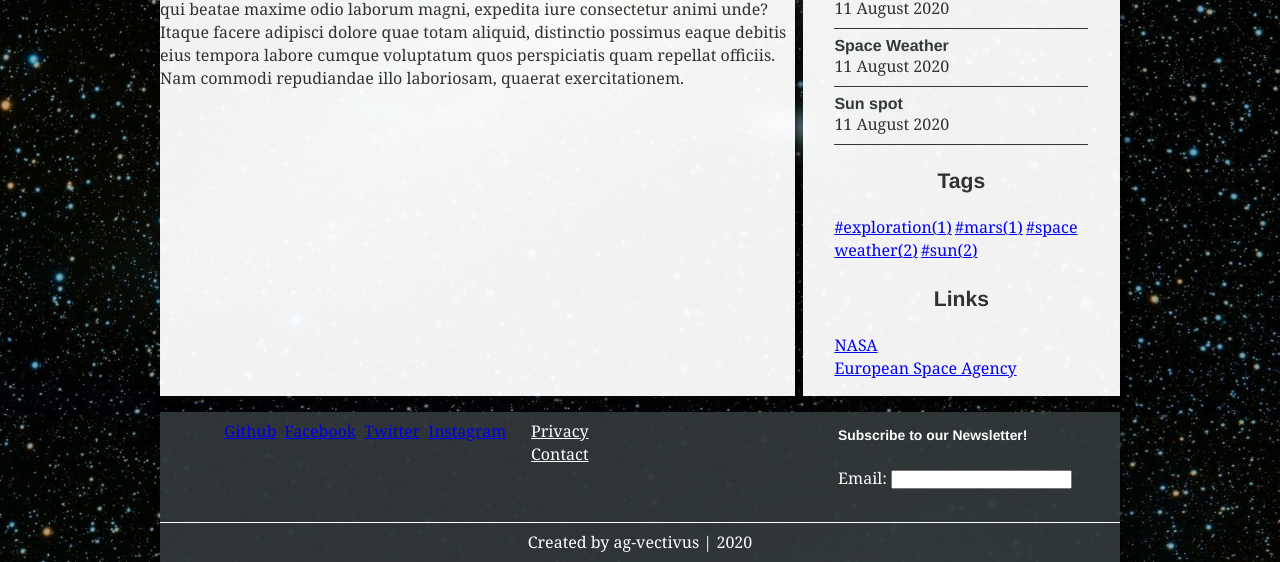
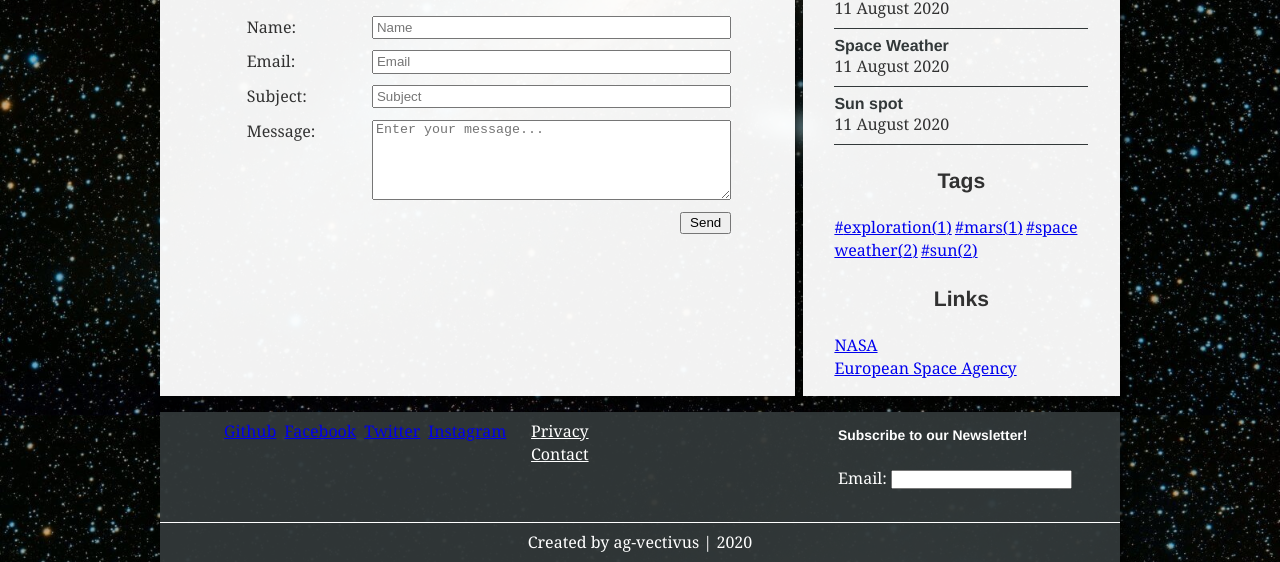
Before and after one commit to asgalecki/the-final-frontier-blog, a Gatsby site: page /contact in a window 1280 px wide. Shown: the part 435-997 px from the top of the page. Built offline with nearby package versions, Linux system fonts and the light colour scheme; Gatsby itself is replaced by a stand-in of ours; some packages are replaced by stand-ins of ours.

Commit message:
Create basic contact form.

```diff
--- a/src/components/Footer/Footer.js
+++ b/src/components/Footer/Footer.js
@@ -28,7 +28,7 @@ const Footer = () => {
             <Link className="inner-links__link--link" to="/">Privacy</Link>
           </li>
           <li className="inner-links__link">
-            <Link className="inner-links__link--link" to="/">Contact</Link>
+            <Link className="inner-links__link--link" to="/contact">Contact</Link>
           </li>
         </ul>
         </section>
@@ -37,7 +37,7 @@ const Footer = () => {
           <form className="newsletter__form">
             <h5 className="newsletter__title">Subscribe to our Newsletter!</h5>
             <div className="newsletter__input">
-              <label htmlFor="email">Email: </label>
+              <label htmlFor="email" className="newsletter__input--cursor">Email: </label>
               <input type="email" id="email" />
             </div>
           </form>
--- /dev/null
+++ b/src/components/Forms/ContactForm.js
@@ -0,0 +1,106 @@
+import React from "react";
+
+export default class ContactForm extends React.Component {
+  state = {
+    name: "",
+    email: "",
+    subject: "",
+    message: "",
+  }
+
+  handleInputChange = event => {
+    const target = event.target;
+    const value = target.value;
+    const name = target.name;
+
+    this.setState({
+      [name]: value,
+    });
+  }
+
+  handleSubmit = event => {
+    event.preventDefault();
+    alert(`
+          Name: ${this.state.name},
+          Email: ${this.state.email},
+          Subject: ${this.state.subject},
+          Text: ${this.state.message}
+          `);
+  }
+
+  render() {
+    return (
+      <form onSubmit={this.handleSubmit} className="contact-form" action="#" method="post">
+        <ul className="contact-form__list">
+          <li className="contact-form__element">
+            <label for="contact-form__name" className="contact-form__label">
+              Name:
+            </label>
+            <input
+              type="text"
+              name="name"
+              id="contact-form__name"
+              required
+              minlength="2"
+              maxlength="50"
+              placeholder="Name"
+              value={this.state.name}
+              onChange={this.handleInputChange}
+            />
+          </li>
+          <li className="contact-form__element">
+            <label for="contact-form__email" className="contact-form__label">
+              Email:
+            </label>
+            <input
+              type="email"
+              name="email"
+              id="contact-form__email"
+              required
+              minlength="6"
+              maxlength="50"
+              placeholder="Email"
+              value={this.state.email}
+              onChange={this.handleInputChange}
+            />
+          </li>
+          <li className="contact-form__element">
+            <label for="contact-form__subject" className="contact-form__label">
+              Subject:
+            </label>
+            <input
+              type="text"
+              name="subject"
+              id="contact-form__subject"
+              required
+              minlength="2"
+              maxlength="100"
+              placeholder="Subject"
+              value={this.state.subject}
+              onChange={this.handleInputChange}
+            />
+          </li>
+          <li className="contact-form__element">
+            <label for="contact-form__msg" className="contact-form__label">
+              Message:
+            </label>
+            <textarea
+              name="message"
+              id="contact-form__msg"
+              required
+              rows="5"
+              minlength="2"
+              maxlength="500"
+              placeholder="Enter your message..."
+              value={this.state.message}
+              onChange={this.handleInputChange}
+            />
+          </li>
+          <li className="contact-form__element contact-form__element--right">
+            <button type="submit" className="contact-form__button">Send</button>
+          </li>
+        </ul>
+      </form>
+    )
+  }
+}
--- a/src/pages/contact.js
+++ b/src/pages/contact.js
@@ -2,14 +2,17 @@ import React from 'react';
 import Layout from '../components/Layout';
 import Main from '../components/Main/Main';
 import Aside from '../components/Aside/Aside';
+import ContactForm from '../components/Forms/ContactForm';
 
 export default function Home() {
   return (
     <Layout>
       <div className="layout__container">
         <Main>
-          <h1 className="contact__title">Contact</h1>
-          <p className="contact__paragraph">Lorem ipsum dolor sit amet consectetur adipisicing elit. Doloribus, cumque rem qui beatae maxime odio laborum magni, expedita iure consectetur animi unde? Itaque facere adipisci dolore quae totam aliquid, distinctio possimus eaque debitis eius tempora labore cumque voluptatum quos perspiciatis quam repellat officiis. Nam commodi repudiandae illo laboriosam, quaerat exercitationem.</p>
+          <div className="main__container">
+            <h1 className="contact__title">Contact Us:</h1>
+            <ContactForm />
+          </div>
         </Main>
         <Aside />
       </div>
--- a/src/pages/index.js
+++ b/src/pages/index.js
@@ -8,6 +8,9 @@ export default function Home() {
     <Layout>
       <div className="layout__container">
         <Main>
+          <div className="main__container">
+            <p className="main__paragraph">Loading content...</p>
+          </div>
         </Main>
         <Aside />
       </div>
--- /dev/null
+++ b/src/styles/components/contact-form.scss
@@ -0,0 +1,38 @@
+.contact-form {
+
+  &__list {
+    list-style: none;
+  }
+
+  &__element {
+    display: flex;
+    flex-flow: row wrap;
+    justify-content: flex-start;
+    align-content: flex-start;
+
+    &--right {
+      justify-content: flex-end;
+    }
+  }
+
+  &__label {
+    flex: 1 4rem;
+    cursor: pointer;
+  }
+
+  &__button {
+    padding: 0.1rem 0.5rem;
+    cursor: pointer;
+  }
+}
+
+#contact-form {
+  &__name,
+  &__email,
+  &__subject,
+  &__msg {
+    flex: 3 0 11rem;
+    padding: 0.1rem;
+    text-indent: 0.1rem;
+  }
+}
--- a/src/styles/components/footer.scss
+++ b/src/styles/components/footer.scss
@@ -52,6 +52,13 @@
   &__form {
     margin: 1rem 0;
   }
+
+  &__input {
+
+    &--cursor {
+      cursor: pointer;
+    }
+  }
 }
 
 .site-bottom {
--- a/src/styles/components/main.scss
+++ b/src/styles/components/main.scss
@@ -5,13 +5,9 @@
     margin: 0 10%;
     padding: 1rem 0;
   }
-}
 
-.about,
-.contact {
-
-  &__title {
-    margin-top: 1rem;
+  &__paragraph {
+    text-align: center;
   }
 }
 
@@ -29,4 +25,13 @@
   }
 }
 
+.about,
+.contact {
+
+  &__title {
+    margin: 1rem 0 3rem;
+  }
+}
+
+@import './contact-form.scss';
 @import './post-card.scss';
```
